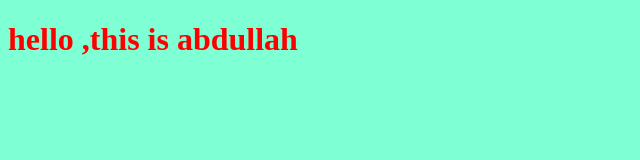
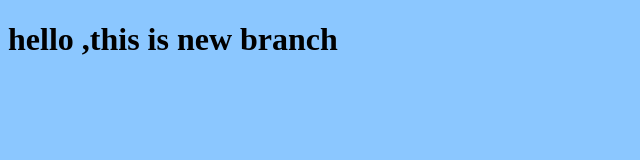
Before and after one commit to Abdullaha2002/myproject, a plain HTML site: page index.html in a window 1280 px wide. Shown: the whole page, without its empty margins (0-640 px from the left). Drawn offline with Linux system fonts and the light colour scheme.

Commit message:
changing style for the title

```diff
--- a/index.html
+++ b/index.html
@@ -7,7 +7,7 @@
     <link rel="stylesheet" href="style.css">
 </head>
 <body>
-    <h1>hello ,this is abdullah</h1>
+    <h1>hello ,this is new branch</h1>
     <script src="app.js"></script>
 </body>
 </html>
--- a/style.css
+++ b/style.css
@@ -1,6 +1,6 @@
 h1{
-    color: red;
+    color: black;
 }
 body{
-    background-color: aquamarine;
+    background-color: rgb(139, 199, 255);
 }
```
